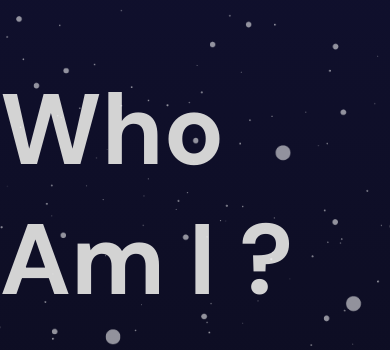
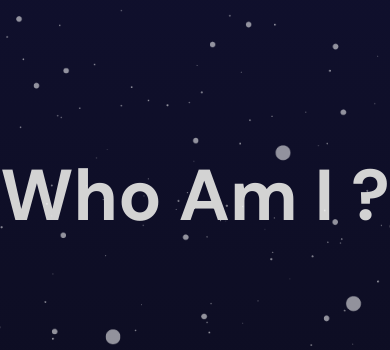
Before and after one commit to HimashaNethmini/Portfolio_Website, a React (Vite) app: page / in a window 390 px wide. Shown: the part 1071-1421 px from the top of the page. Built offline with nearby package versions, Linux system fonts and the light colour scheme.

Commit message:
make responsive

```diff
--- a/src/components/parallax/Parallax.scss
+++ b/src/components/parallax/Parallax.scss
@@ -1,3 +1,5 @@
+@import "../../app.scss";
+
 .parallax {
     width: 100%;
     height: 100%;
@@ -9,6 +11,11 @@
 
     h1 {
         font-size: 100px;
+
+        @include mobile {
+            font-size: 72px;
+            text-align: center;
+        }
     }
 
     .mountains {
@@ -20,6 +27,10 @@
         position: absolute;
         z-index:3;
 
+        @include mobile{
+            background-size: contain;
+            background-repeat: no-repeat;
+        }
     }
 
     .planets {
@@ -31,6 +42,10 @@
         position: absolute;
         z-index:2;
 
+        @include mobile{
+            background-size: contain;
+            background-repeat: no-repeat;
+        }
     }
 
     .stars {
```
